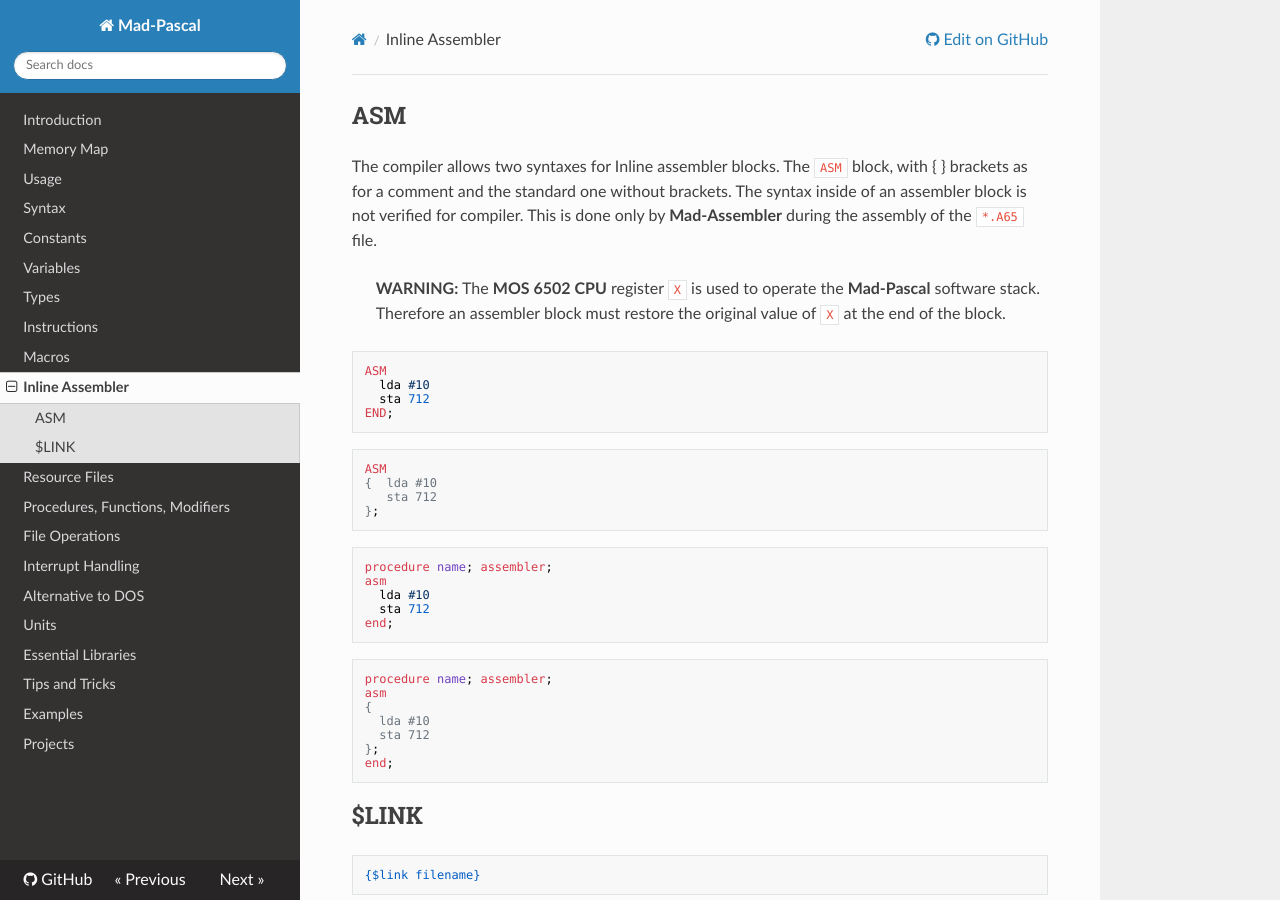
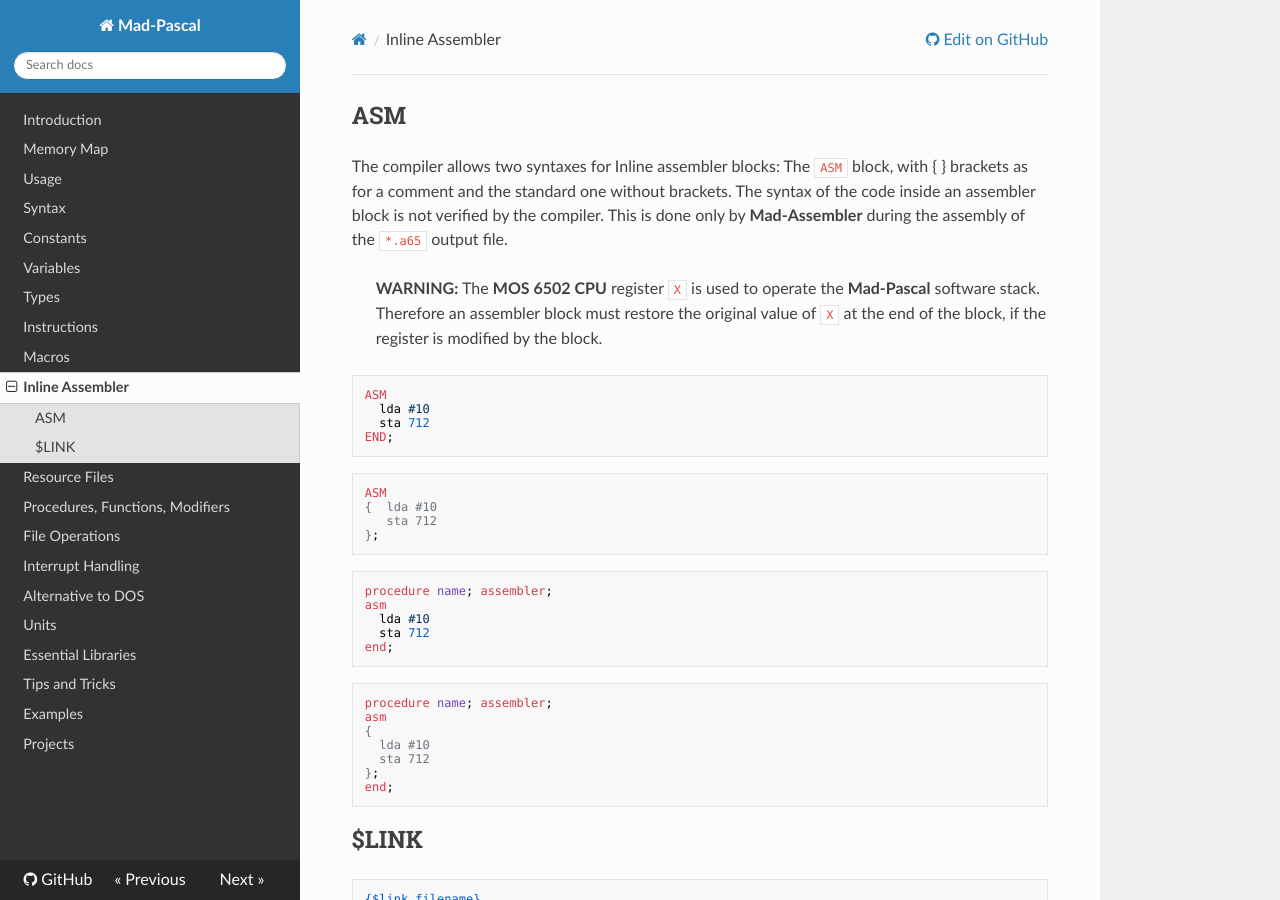
Before and after one commit to tebe6502/mad-pascal-en-mkdocs, an MkDocs documentation site: the page built from docs/asm.md, in a window 1280 px wide and 900 px high. Built offline with MkDocs 1.6.1, drawn with Linux system fonts in a browser that asks for light colours; nearby versions of some CDN libraries.

Commit message:
Update asm.md

````diff
--- a/docs/asm.md
+++ b/docs/asm.md
@@ -2,10 +2,10 @@
 
 ## ASM
 
-The compiler allows two syntaxes for Inline assembler blocks. The `ASM` block, with { } brackets as for a comment and the standard one without brackets. The syntax inside of an assembler block is not verified for compiler. This is done only by **Mad-Assembler** during the assembly of the `*.A65` file.
+The compiler allows two syntaxes for Inline assembler blocks: The `ASM` block, with { } brackets as for a comment and the standard one without brackets. The syntax of the code inside an assembler block is not verified by the compiler. This is done only by **Mad-Assembler** during the assembly of the `*.a65` output file.
 
 > **WARNING:**
-The **MOS 6502 CPU** register `X` is used to operate the **Mad-Pascal** software stack. Therefore an assembler block must restore the original value of `X` at the end of the block.
+The **MOS 6502 CPU** register `X` is used to operate the **Mad-Pascal** software stack. Therefore an assembler block must restore the original value of `X` at the end of the block, if the register is modified by the block.
 
 ```Delphi
 ASM
````
